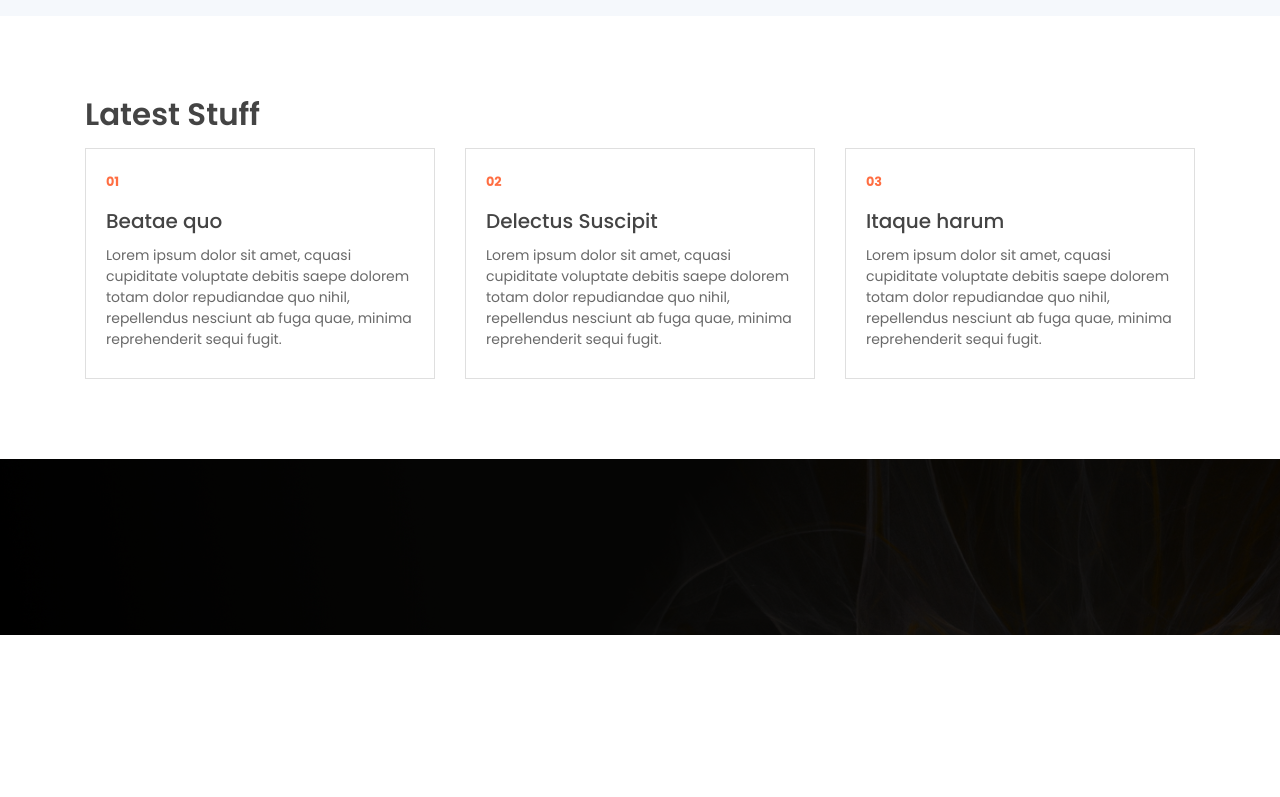
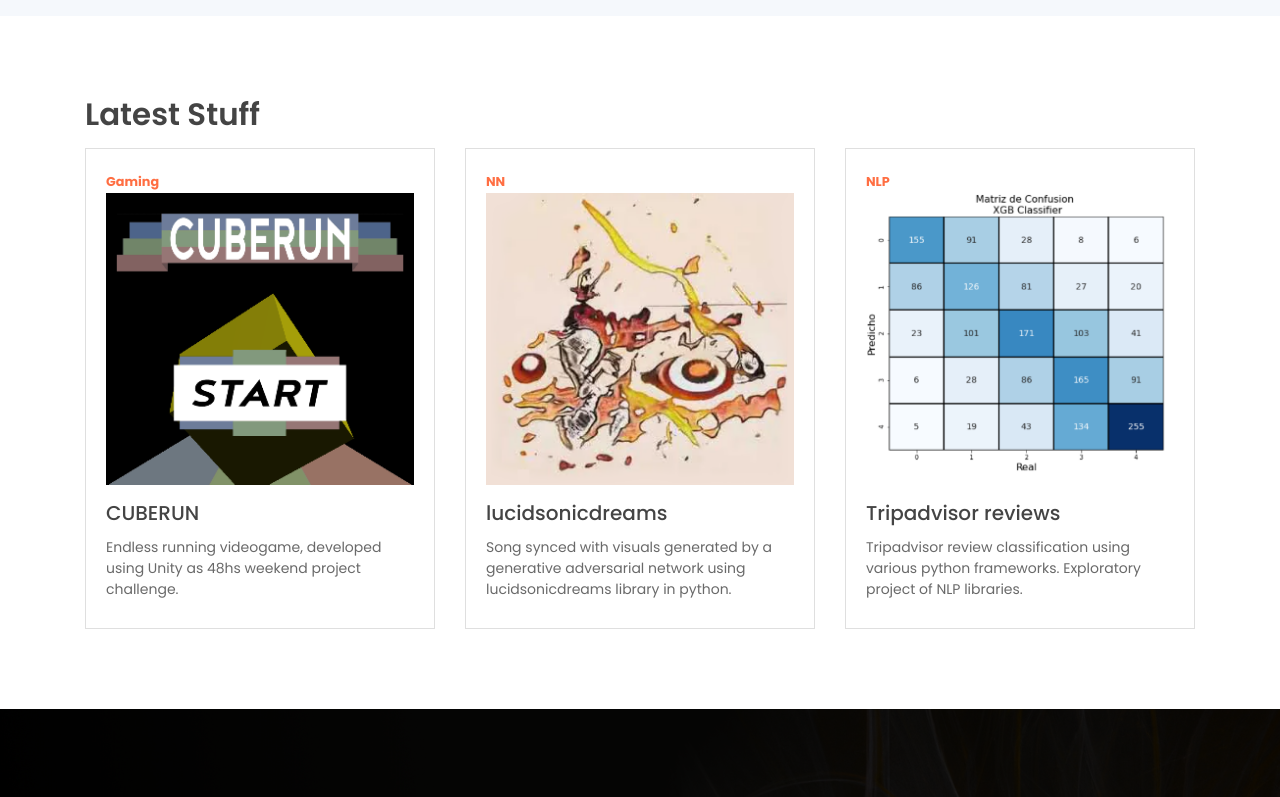
Before and after one commit to pokengineer/pokengineer.github.io, a website: page index.html in a window 1280 px wide. Shown: the part 2263-3060 px from the top of the page. Before the commit the page ends 2898 px from the top, so only its background shows below. Drawn offline with Linux system fonts and the light colour scheme.

Commit message:
adding stuff

```diff
--- a/index.html
+++ b/index.html
@@ -154,29 +154,32 @@
 
             <div class="row">
                 <div class="col-md-4">
-                    <div class="card mb-4 mb-md-0">
+                    <div onclick="window.open('https://github.com/pokengineer/cuberun','stuff-1');" style="cursor: pointer;"  class="card mb-4 mb-md-0">
                         <div class="card-body">
-                            <small class="text-primary font-weight-bold">01</small>
-                            <h5 class="card-title mt-3"> Beatae quo <h5>
-                            <p class="mb-0">Lorem ipsum dolor sit amet, cquasi cupiditate voluptate debitis saepe dolorem totam dolor repudiandae quo nihil, repellendus nesciunt ab fuga quae, minima reprehenderit sequi fugit.</p>
+                            <small class="text-primary font-weight-bold">Gaming</small><br>
+                            <img src="assets/imgs/stuff-1.PNG" alt="stuff-1" style="max-width: 100%; max-height: 60%;" >
+                            <h5 class="card-title mt-3"> CUBERUN<h5>
+                            <p class="mb-0">Endless running videogame, developed using Unity as 48hs weekend project challenge.</p>
                         </div>
                     </div>
                 </div>
                 <div class="col-md-4">
-                    <div class="card mb-4 mb-md-0">
+                    <div onclick="window.open('https://github.com/pokengineer/lucidsonicdreams','stuff-2');" style="cursor: pointer;" class="card mb-4 mb-md-0">
                         <div class="card-body">
-                            <small class="text-primary font-weight-bold">02</small>
-                            <h5 class="card-title mt-3">Delectus Suscipit<h5>
-                            <p class="mb-0">Lorem ipsum dolor sit amet, cquasi cupiditate voluptate debitis saepe dolorem totam dolor repudiandae quo nihil, repellendus nesciunt ab fuga quae, minima reprehenderit sequi fugit.</p>
+                            <small class="text-primary font-weight-bold">NN</small><br>
+                            <img src="assets/imgs/stuff-2.PNG" alt="stuff-2" style="max-width: 100%; max-height: 60%;" >
+                            <h5 class="card-title mt-3">lucidsonicdreams<h5>
+                            <p class="mb-0">Song synced with visuals generated by a generative adversarial network using lucidsonicdreams library in python. </p>
                         </div>
                     </div>
                 </div>
                 <div class="col-md-4">
-                    <div class="card mb-4 mb-md-0">
+                    <div onclick="window.open('https://github.com/pokengineer/tripadvisorNLPnotebook','stuff-3');" style="cursor: pointer;" class="card mb-4 mb-md-0">
                         <div class="card-body">
-                            <small class="text-primary font-weight-bold">03</small>
-                            <h5 class="card-title mt-3">Itaque harum<h5>
-                            <p class="mb-0">Lorem ipsum dolor sit amet, cquasi cupiditate voluptate debitis saepe dolorem totam dolor repudiandae quo nihil, repellendus nesciunt ab fuga quae, minima reprehenderit sequi fugit.</p>
+                            <small class="text-primary font-weight-bold">NLP</small><br>
+                            <img src="assets/imgs/stuff-3.PNG" alt="stuff-3" style="max-width: 100%; max-height: 60%;" >
+                            <h5 class="card-title mt-3">Tripadvisor reviews<h5>
+                            <p class="mb-0">Tripadvisor review classification using various python frameworks. Exploratory project of NLP libraries.</p>
                         </div>
                     </div>
                 </div>
```
Also changed, not shown: assets/css/leadmark.css, assets/imgs/stuff-1.PNG (added), assets/imgs/stuff-2.png (added), assets/imgs/stuff-3.png (added).
